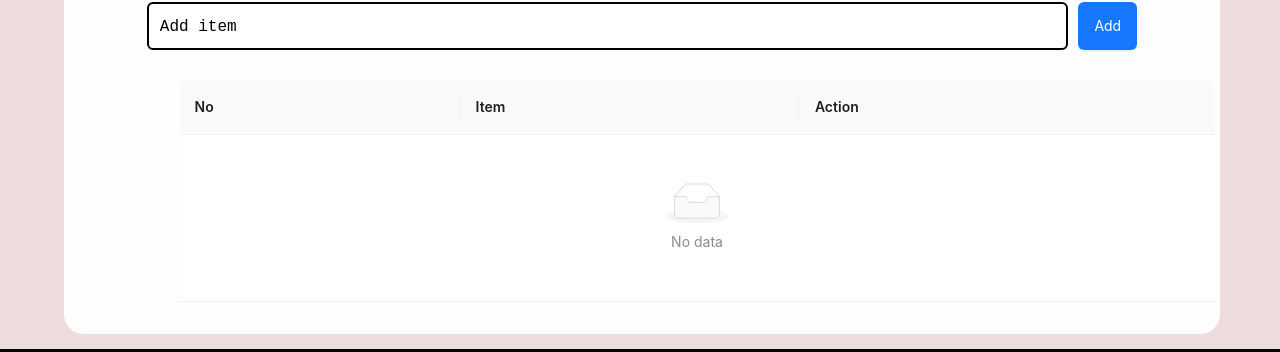
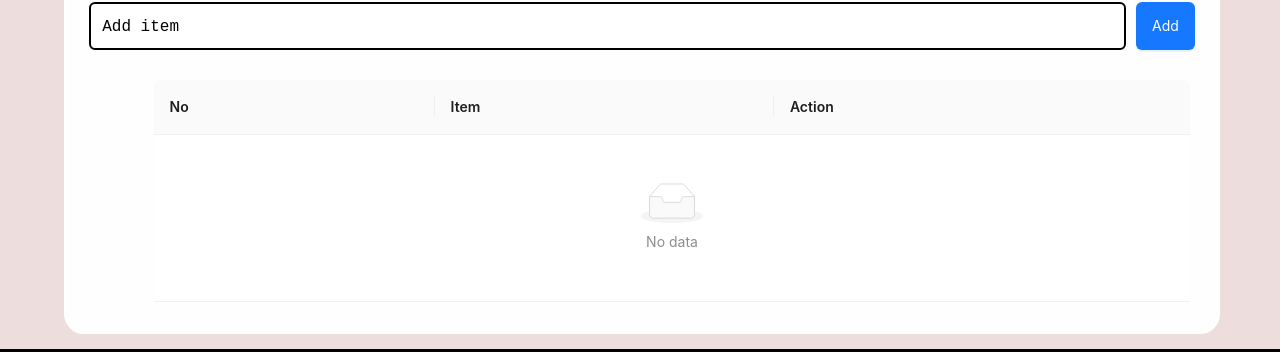
Before and after one commit to Noor-Waqas/Navbar-antd, a React (Vite) app: page /todo.list in a window 1280 px wide. Shown: the part 533-885 px from the top of the page. Built offline with nearby package versions, Linux system fonts and the light colour scheme.

Commit message:
add new fun

```diff
--- a/src/components/contect/index.jsx
+++ b/src/components/contect/index.jsx
@@ -5,7 +5,7 @@ import { ToastContainer, toast } from 'react-toastify';
 import 'react-toastify/dist/ReactToastify.css';
 import style from './style.module.scss';
 
-const Index = () => {
+const Index  = () => {
   const [inputdata, setinputdata] = useState('');
   const [data, setdata] = useState([]);
   const [counting, setcounting] = useState(0);
@@ -23,7 +23,7 @@ const Index = () => {
   };
 
 
-  const deleteItem = (key) => {
+  const deleteHandleItem = (key) => {
     const updateddata = data.filter((item) => item.key !== key);
     setdata(updateddata);
     toast('Delete Successfully');
@@ -47,7 +47,7 @@ const Index = () => {
       render: (_,item) => (
         <DeleteOutlined
           className={style.ItemListButton}
-          onClick={() => deleteItem(item.key)}
+          onClick={() => deleteHandleItem(item.key)}
         />
       ),
     },
@@ -70,6 +70,16 @@ const Index = () => {
               Add
             </Button>
           </div>
+          {/* {
+            data.map(()=>{
+              return(
+                <div className={style.tableDataDiv}>
+                <Table dataSource={data}  columns={columns} className={style.tableData} />
+              </div>
+
+            )
+            })
+          } */}
 
           <div className={style.tableDataDiv}>
             <Table dataSource={data}  columns={columns} className={style.tableData} />
--- a/src/components/contect/style.module.scss
+++ b/src/components/contect/style.module.scss
@@ -20,7 +20,7 @@ body{
 
         .InputStyles{
         background-color: rgb(255, 255, 255);
-        width: 80%;
+        width: 90%;
         height: 48px;
         border: 2px solid #000;
     }
@@ -55,7 +55,8 @@ body{
         justify-content: center;
         .tableData{
             width: 90%;
-            margin-left: 50px;
+            // margin-left: 50px;
+            // border: 2px solid black;
         }
       }
 }
```
